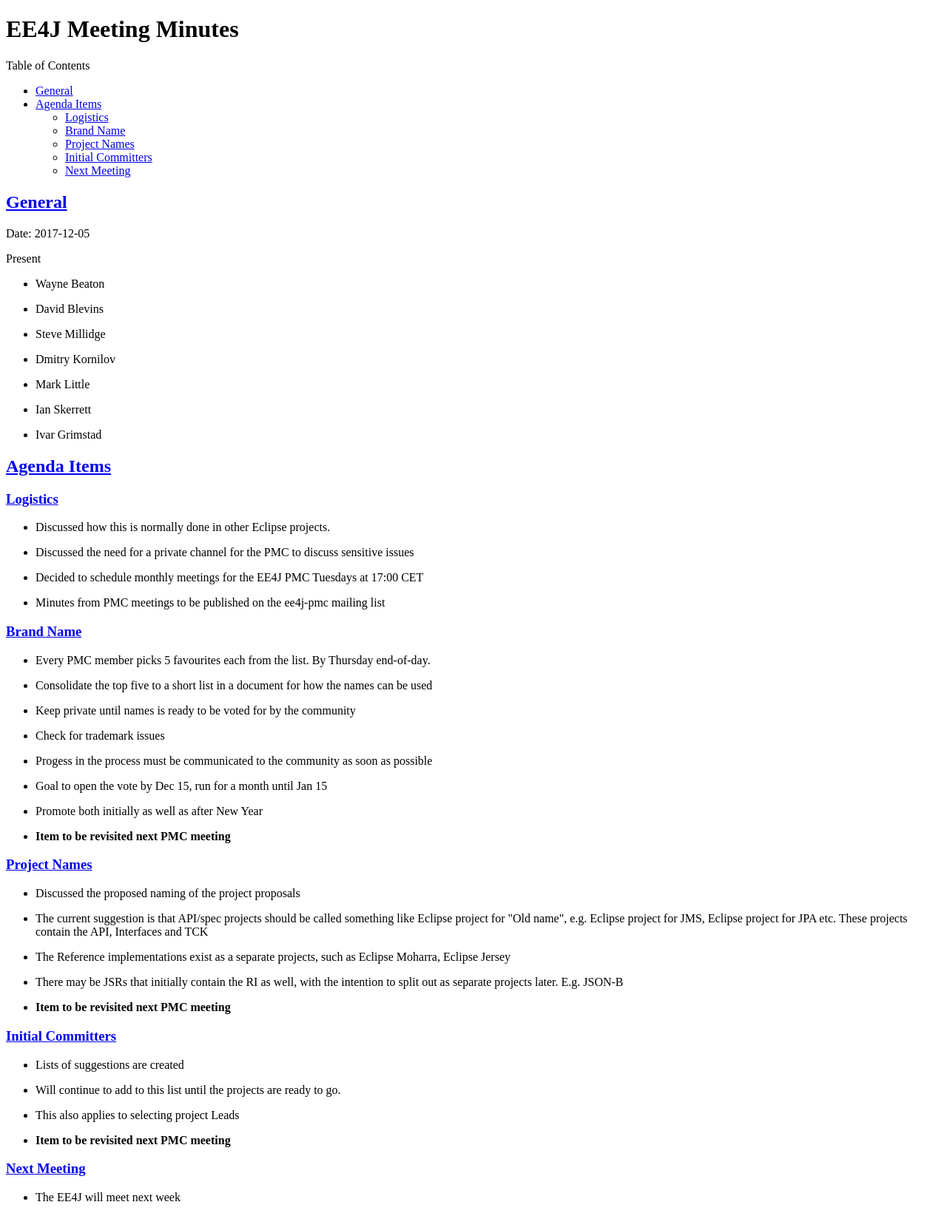
After one commit to eclipse-ee4j/ee4j-website, a PHP site: page /generated/minutes/2017-12-05.html in a window 1280 px wide. The commit adds this page. Shown: the whole page at 74% size. Run offline with PHP 8.4, Linux system fonts and the light colour scheme; some libraries are stand-ins or nearby versions.

Commit message:
Added meeting minutes.

```diff
--- a/_projectCommon.php
+++ b/_projectCommon.php
@@ -8,5 +8,5 @@
  *******************************************************************************/
 $theme = "solstice";
 $Nav->addNavSeparator("EE4J", "/ee4j");
-$Nav->addCustomNav("Project Information", "https://projects.eclipse.org/projects/ee4j", "_self", NULL);
+$Nav->addCustomNav("PMC Minutes", "/ee4j/minutes.php", "_self", NULL);
 $Nav->addCustomNav("EE4J Charter", "https://projects.eclipse.org/projects/ee4j/charter", "_self", NULL);
--- /dev/null
+++ b/generated/minutes/2017-12-05.html
@@ -0,0 +1,181 @@
+<!DOCTYPE html>
+<html lang="en">
+<head>
+<meta charset="UTF-8">
+<!--[if IE]><meta http-equiv="X-UA-Compatible" content="IE=edge"><![endif]-->
+<meta name="viewport" content="width=device-width, initial-scale=1.0">
+<meta name="generator" content="Asciidoctor 1.5.6.1">
+<title>EE4J Meeting Minutes</title>
+<style>
+
+</style>
+<link rel="stylesheet" href="https://cdnjs.cloudflare.com/ajax/libs/font-awesome/4.6.3/css/font-awesome.min.css">
+</head>
+<body class="article toc2 toc-left">
+<div id="header">
+<h1>EE4J Meeting Minutes</h1>
+<div id="toc" class="toc2">
+<div id="toctitle">Table of Contents</div>
+<ul class="sectlevel1">
+<li><a href="#general">General</a></li>
+<li><a href="#agenda-items">Agenda Items</a>
+<ul class="sectlevel2">
+<li><a href="#logistics">Logistics</a></li>
+<li><a href="#brand-name">Brand Name</a></li>
+<li><a href="#project-names">Project Names</a></li>
+<li><a href="#initial-committers">Initial Committers</a></li>
+<li><a href="#next-meeting">Next Meeting</a></li>
+</ul>
+</li>
+</ul>
+</div>
+</div>
+<div id="content">
+<div class="sect1">
+<h2 id="general"><a class="anchor" href="#general"></a><a class="link" href="#general">General</a></h2>
+<div class="sectionbody">
+<div class="paragraph">
+<p>Date: 2017-12-05</p>
+</div>
+<div class="paragraph">
+<p>Present</p>
+</div>
+<div class="ulist">
+<ul>
+<li>
+<p>Wayne Beaton</p>
+</li>
+<li>
+<p>David Blevins</p>
+</li>
+<li>
+<p>Steve Millidge</p>
+</li>
+<li>
+<p>Dmitry Kornilov</p>
+</li>
+<li>
+<p>Mark Little</p>
+</li>
+<li>
+<p>Ian Skerrett</p>
+</li>
+<li>
+<p>Ivar Grimstad</p>
+</li>
+</ul>
+</div>
+</div>
+</div>
+<div class="sect1">
+<h2 id="agenda-items"><a class="anchor" href="#agenda-items"></a><a class="link" href="#agenda-items">Agenda Items</a></h2>
+<div class="sectionbody">
+<div class="sect2">
+<h3 id="logistics"><a class="anchor" href="#logistics"></a><a class="link" href="#logistics">Logistics</a></h3>
+<div class="ulist">
+<ul>
+<li>
+<p>Discussed how this is normally done in other Eclipse projects.</p>
+</li>
+<li>
+<p>Discussed the need for a private channel for the PMC to discuss sensitive issues</p>
+</li>
+<li>
+<p>Decided to schedule monthly meetings for the EE4J PMC Tuesdays at 17:00 CET</p>
+</li>
+<li>
+<p>Minutes from PMC meetings to be published on the ee4j-pmc mailing list</p>
+</li>
+</ul>
+</div>
+</div>
+<div class="sect2">
+<h3 id="brand-name"><a class="anchor" href="#brand-name"></a><a class="link" href="#brand-name">Brand Name</a></h3>
+<div class="ulist">
+<ul>
+<li>
+<p>Every PMC member picks 5 favourites each from the list. By Thursday end-of-day.</p>
+</li>
+<li>
+<p>Consolidate the top five to a short list in a document for how the names can be used</p>
+</li>
+<li>
+<p>Keep private until names is ready to be voted for by the community</p>
+</li>
+<li>
+<p>Check for trademark issues</p>
+</li>
+<li>
+<p>Progess in the process must be communicated to the community as soon as possible</p>
+</li>
+<li>
+<p>Goal to open the vote by Dec 15, run for a month until Jan 15</p>
+</li>
+<li>
+<p>Promote both initially as well as after New Year</p>
+</li>
+<li>
+<p><strong>Item to be revisited next PMC meeting</strong></p>
+</li>
+</ul>
+</div>
+</div>
+<div class="sect2">
+<h3 id="project-names"><a class="anchor" href="#project-names"></a><a class="link" href="#project-names">Project Names</a></h3>
+<div class="ulist">
+<ul>
+<li>
+<p>Discussed the proposed naming of the project proposals</p>
+</li>
+<li>
+<p>The current suggestion is that API/spec projects should be called something like
+Eclipse project for "Old name", e.g. Eclipse project for JMS, Eclipse project for JPA etc.
+These projects contain the API, Interfaces and TCK</p>
+</li>
+<li>
+<p>The Reference implementations exist as a separate projects, such as Eclipse Moharra, Eclipse Jersey</p>
+</li>
+<li>
+<p>There may be JSRs that initially contain the RI as well, with the intention to split out as
+separate projects later. E.g. JSON-B</p>
+</li>
+<li>
+<p><strong>Item to be revisited next PMC meeting</strong></p>
+</li>
+</ul>
+</div>
+</div>
+<div class="sect2">
+<h3 id="initial-committers"><a class="anchor" href="#initial-committers"></a><a class="link" href="#initial-committers">Initial Committers</a></h3>
+<div class="ulist">
+<ul>
+<li>
+<p>Lists of suggestions are created</p>
+</li>
+<li>
+<p>Will continue to add to this list until the projects are ready to go.</p>
+</li>
+<li>
+<p>This also applies to selecting project Leads</p>
+</li>
+<li>
+<p><strong>Item to be revisited next PMC meeting</strong></p>
+</li>
+</ul>
+</div>
+</div>
+<div class="sect2">
+<h3 id="next-meeting"><a class="anchor" href="#next-meeting"></a><a class="link" href="#next-meeting">Next Meeting</a></h3>
+<div class="ulist">
+<ul>
+<li>
+<p>The EE4J will meet next week</p>
+</li>
+</ul>
+</div>
+</div>
+</div>
+</div>
+</div>
+</body>
+</html>
```
Also changed, not shown: generated/minutes/2017-12-12.html (added, +151 -0 lines), minutes.php (added, +83 -0 lines), 2 other files.
